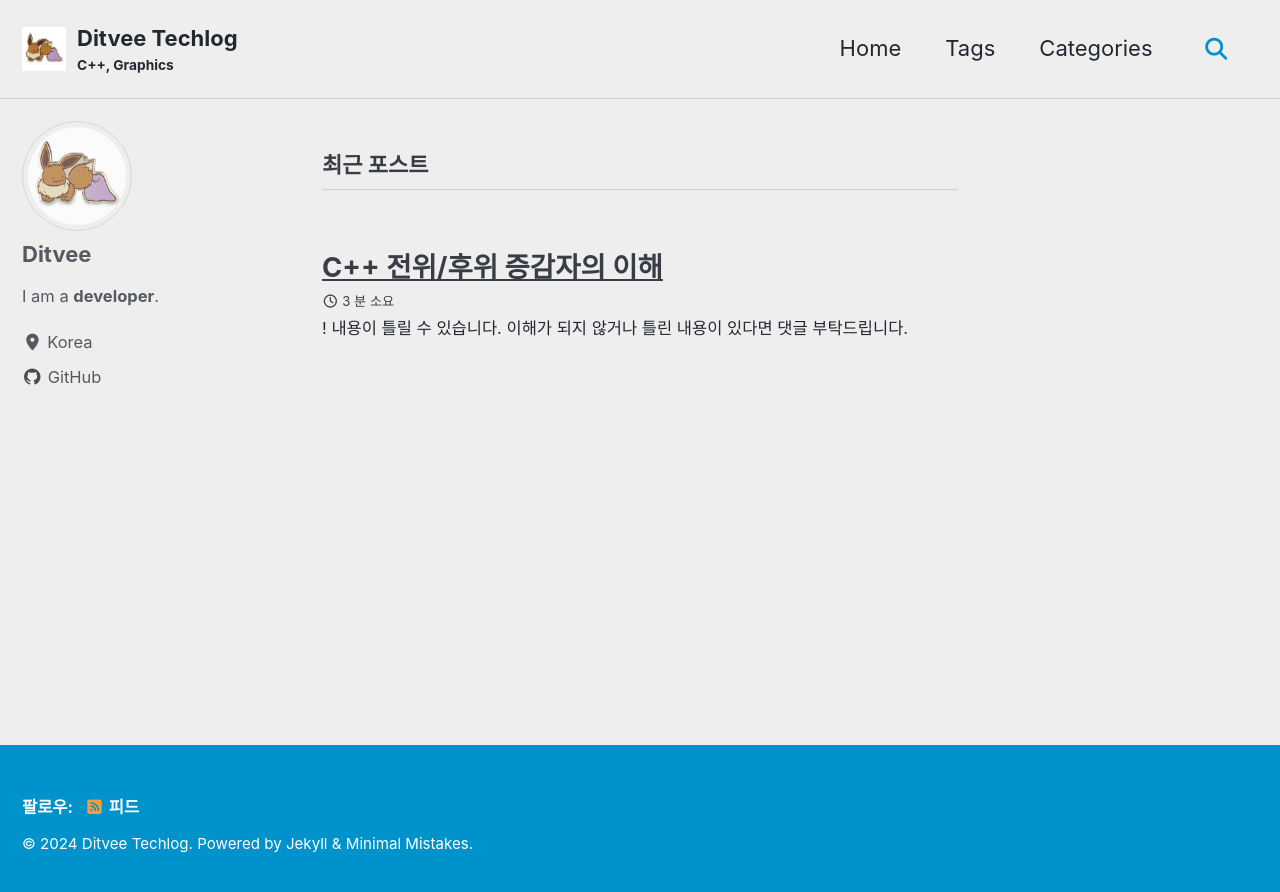
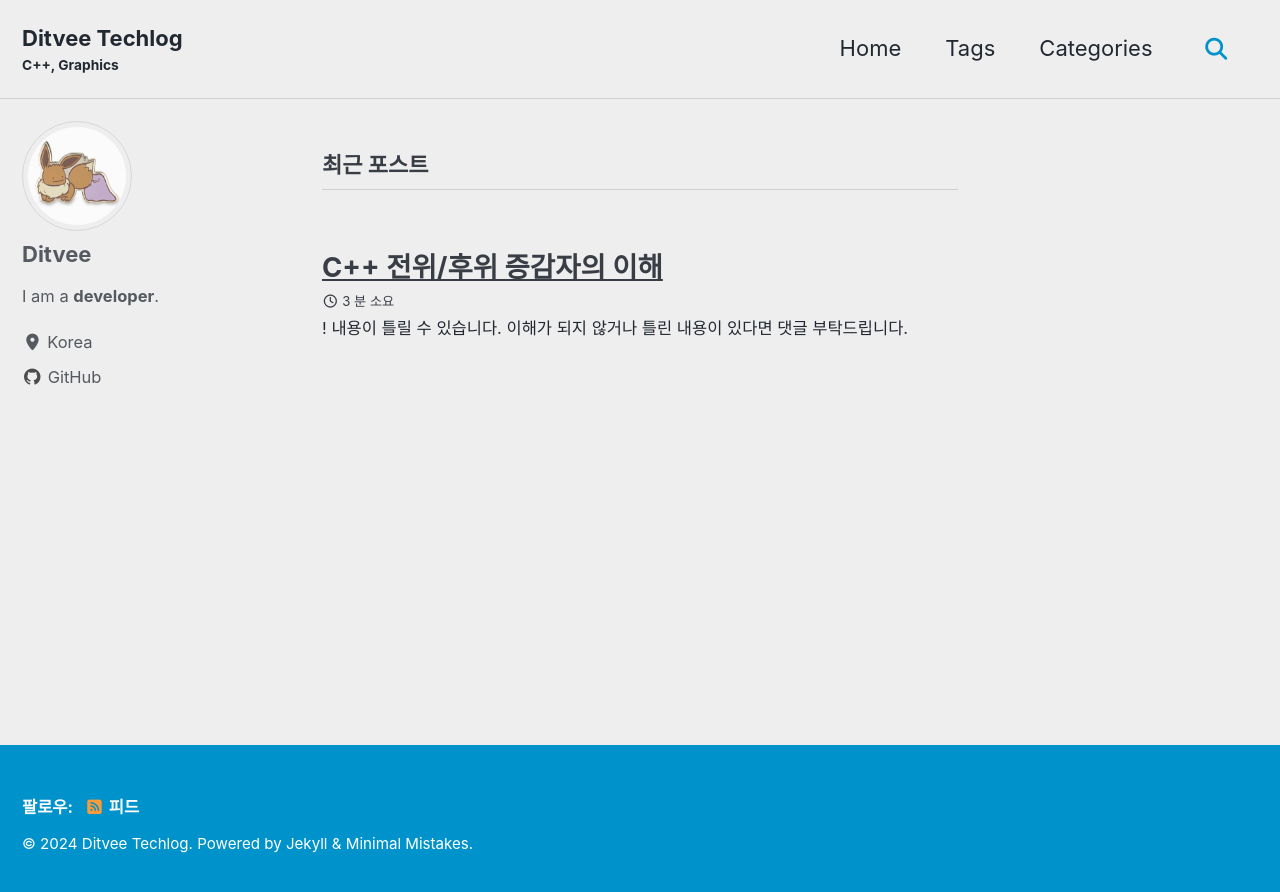
Before and after one commit to JuJinHyeong/JuJinHyeong.github.io, a Jekyll site: the page built from index.html, in a window 1280 px wide. Shown: the top 892 px of the page. Built offline with Jekyll 4.4.1, drawn with Linux system fonts in a browser that asks for light colours; cached includes are drawn as plain includes; the list of posts is cut into pages by our own code.

Commit message:
remove logo

```diff
--- a/_config.yml
+++ b/_config.yml
@@ -25,7 +25,7 @@
 baseurl                  : # the subpath of your site, e.g. "/blog"
 repository               : "JuJinHyeong/JuJinHyeong.github.io" # GitHub username/repo-name e.g. "mmistakes/minimal-mistakes"
 teaser                   : # path of fallback teaser image, e.g. "/assets/images/500x300.png"
-logo                     : "/assets/images/dittoeevee.png" # path of logo image to display in the masthead, e.g. "/assets/images/88x88.png"
+logo                     : # path of logo image to display in the masthead, e.g. "/assets/images/88x88.png"
 masthead_title           : # overrides the website title displayed in the masthead, use " " for no title
 # breadcrumbs            : false # true, false (default)
 words_per_minute         : 200
```
